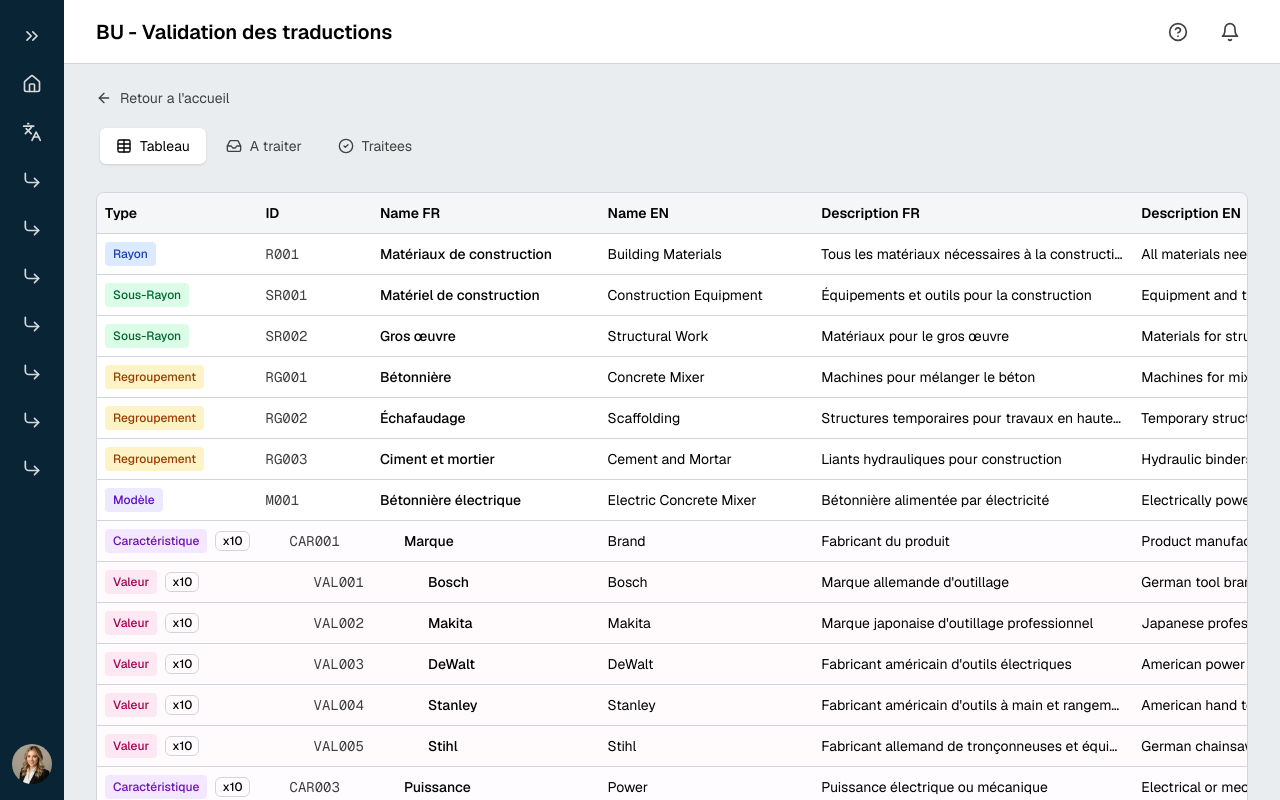
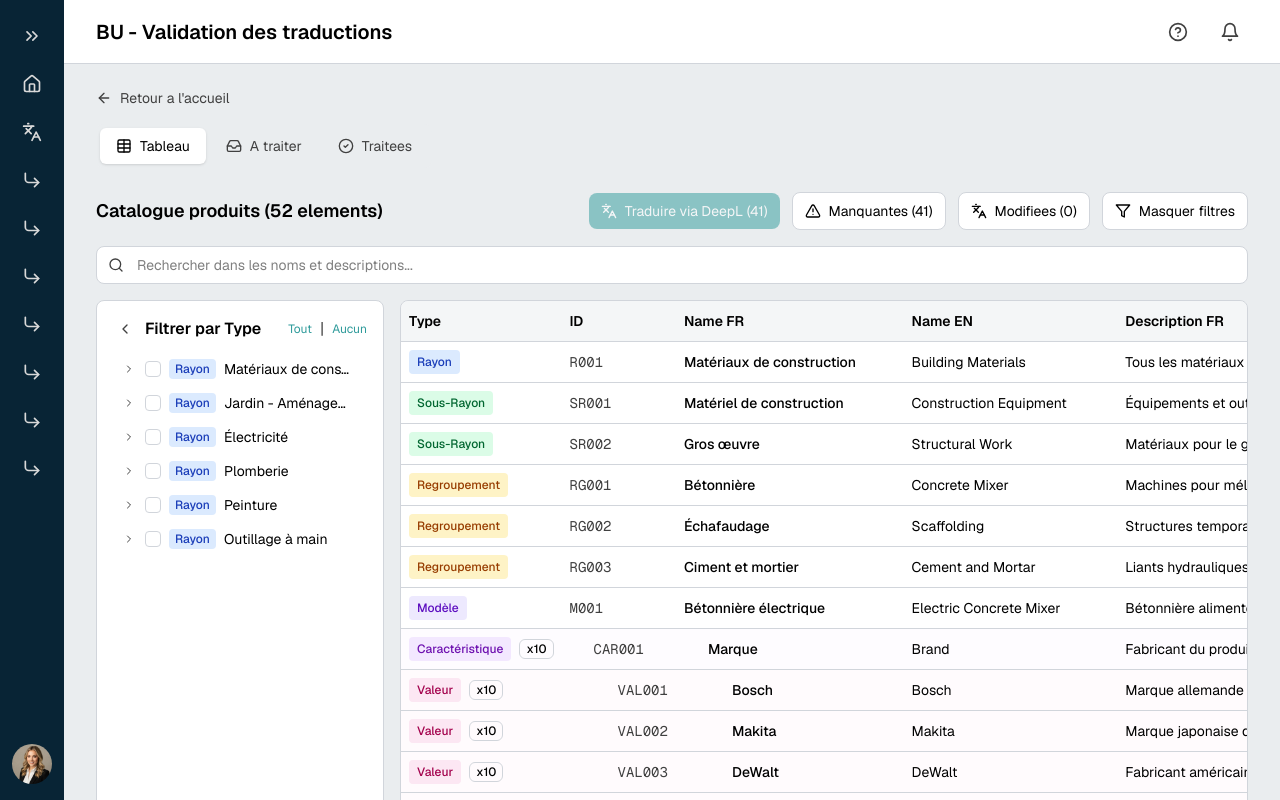
Before and after one commit to adrienlemoine35/V0-MimTranslateV2, a Next.js app: page /bu in a window 1280 px wide. Built offline with nearby package versions, Linux system fonts and the light colour scheme.

Commit message:
feat: update BU page to match Requester structure
Add dynamic counters, filters, search, modified button, and tab notifications

```diff
--- a/app/bu/page.tsx
+++ b/app/bu/page.tsx
@@ -8,13 +8,19 @@ import {
   Eye,
   FileText,
   Inbox,
-  Table
+  Table,
+  Filter,
+  AlertTriangle,
+  Languages,
+  Loader2,
+  Search
 } from "lucide-react"
 import { Sidebar } from "@/components/sidebar"
 import { Header } from "@/components/header"
 import { BURequestList } from "@/components/bu-request-list"
 import { BURequestReview } from "@/components/bu-request-review"
 import { RequesterTranslationTable } from "@/components/requester-translation-table"
+import { TypeFilterAccordion } from "@/components/type-filter-accordion"
 import { useToast } from "@/hooks/use-toast"
 import { Toaster } from "@/components/ui/toaster"
 import Link from "next/link"
@@ -28,7 +34,11 @@ import {
   type ValidationRequest,
   type ItemStatus
 } from "@/lib/validation-store"
-import { productDatabase } from "@/lib/product-database"
+import {
+  productDatabase,
+  buildCategoryTree,
+  getAllUnifiedItems
+} from "@/lib/product-database"
 
 type ViewTab = "pending" | "completed" | "normal"
 
@@ -37,6 +47,58 @@ export default function BUPage() {
   const [activeTab, setActiveTab] = useState<ViewTab>("normal")
   const [selectedRequestId, setSelectedRequestId] = useState<string | null>(null)
   const [refreshKey, setRefreshKey] = useState(0)
+  const [selectedIds, setSelectedIds] = useState<Set<string>>(new Set())
+  const [showFilter, setShowFilter] = useState(true)
+  const [isFilterCollapsed, setIsFilterCollapsed] = useState(false)
+  const [showMissingOnly, setShowMissingOnly] = useState(false)
+  const [searchQuery, setSearchQuery] = useState("")
+  const [showModifiedOnly, setShowModifiedOnly] = useState(false)
+
+  const categoryTree = useMemo(() => buildCategoryTree(), [])
+  const allUnifiedItems = useMemo(() => getAllUnifiedItems(), [])
+
+  // Helper to get all descendants of selected IDs
+  const getAllDescendantsOfSelected = useCallback(() => {
+    if (selectedIds.size === 0) return new Set<string>()
+
+    const result = new Set<string>(selectedIds)
+
+    productDatabase.forEach(item => {
+      let current = item
+      while (current && current.parentId) {
+        if (selectedIds.has(current.parentId)) {
+          result.add(item.id)
+          break
+        }
+        const parent = productDatabase.find(p => p.id === current!.parentId)
+        if (!parent) break
+        current = parent
+      }
+    })
+
+    return result
+  }, [selectedIds])
+
+  // Filtered data
+  const filteredData = useMemo(() => {
+    let data = [...productDatabase]
+
+    if (selectedIds.size > 0) {
+      const idsToShow = getAllDescendantsOfSelected()
+      data = data.filter(item => idsToShow.has(item.id))
+    }
+
+    return data
+  }, [selectedIds, getAllDescendantsOfSelected])
+
+  // Items with missing translations
+  const itemsMissingTranslations = useMemo(() => {
+    return allUnifiedItems.filter(item =>
+      (!item.nameFr && item.nameEn) || (!item.descriptionFr && item.descriptionEn)
+    )
+  }, [allUnifiedItems])
+
+  const missingTranslationsCount = itemsMissingTranslations.length
 
   // Get requests
   const pendingRequests = useMemo(() => {
@@ -167,11 +229,97 @@ export default function BUPage() {
                 >
                   <CheckCircle2 className="w-4 h-4" />
                   Traitees
+                  {completedRequests.length > 0 && (
+                    <span className="bg-green-600 text-white text-xs px-2 py-0.5 rounded-full">
+                      {completedRequests.length}
+                    </span>
+                  )}
                 </button>
               </div>
 
               {activeTab === "normal" ? (
-                <RequesterTranslationTable data={productDatabase} />
+                <>
+                  <div className="flex items-center justify-between mb-4">
+                    <div className="flex items-center gap-4">
+                      <h2 className="text-lg font-semibold text-foreground">
+                        Catalogue produits ({filteredData.length} elements)
+                      </h2>
+                    </div>
+                    <div className="flex items-center gap-3">
+                      <button
+                        disabled
+                        className="flex items-center gap-2 px-3 py-2 text-sm bg-primary text-primary-foreground rounded-lg opacity-50 cursor-not-allowed"
+                      >
+                        <Languages className="w-4 h-4" />
+                        Traduire via DeepL ({missingTranslationsCount})
+                      </button>
+                      <button
+                        onClick={() => setShowMissingOnly(!showMissingOnly)}
+                        className={`flex items-center gap-2 px-3 py-2 text-sm rounded-lg transition-colors ${
+                          showMissingOnly
+                            ? "bg-amber-500 text-white hover:bg-amber-600"
+                            : "bg-card border border-border hover:bg-muted"
+                        }`}
+                      >
+                        <AlertTriangle className="w-4 h-4" />
+                        Manquantes ({missingTranslationsCount})
+                      </button>
+                      <button
+                        onClick={() => setShowModifiedOnly(!showModifiedOnly)}
+                        className={`flex items-center gap-2 px-3 py-2 text-sm rounded-lg transition-colors ${
+                          showModifiedOnly
+                            ? "bg-blue-600 text-white hover:bg-blue-700"
+                            : "bg-card border border-border hover:bg-muted"
+                        }`}
+                      >
+                        <Languages className="w-4 h-4" />
+                        Modifiees (0)
+                      </button>
+                      <button
+                        onClick={() => setShowFilter(!showFilter)}
+                        className="flex items-center gap-2 px-3 py-2 text-sm bg-card border border-border rounded-lg hover:bg-muted transition-colors"
+                      >
+                        <Filter className="w-4 h-4" />
+                        {showFilter ? "Masquer filtres" : "Afficher filtres"}
+                      </button>
+                    </div>
+                  </div>
+
+                  <div className="mb-4">
+                    <div className="relative">
+                      <Search className="absolute left-3 top-1/2 -translate-y-1/2 w-4 h-4 text-muted-foreground" />
+                      <input
+                        type="text"
+                        placeholder="Rechercher dans les noms et descriptions..."
+                        value={searchQuery}
+                        onChange={(e) => setSearchQuery(e.target.value)}
+                        className="w-full pl-10 pr-4 py-2 bg-card border border-border rounded-lg text-sm focus:outline-none focus:ring-2 focus:ring-primary"
+                      />
+                    </div>
+                  </div>
+
+                  <div className="flex gap-4">
+                    {showFilter && (
+                      <TypeFilterAccordion
+                        categoryTree={categoryTree}
+                        selectedIds={selectedIds}
+                        onSelectionChange={setSelectedIds}
+                        isCollapsed={isFilterCollapsed}
+                        onToggleCollapse={() => setIsFilterCollapsed(!isFilterCollapsed)}
+                      />
+                    )}
+
+                    <div className="flex-1 min-w-0 overflow-auto">
+                      <RequesterTranslationTable
+                        data={filteredData}
+                        selectedIds={selectedIds}
+                        showMissingOnly={showMissingOnly}
+                        showModifiedOnly={showModifiedOnly}
+                        searchQuery={searchQuery}
+                      />
+                    </div>
+                  </div>
+                </>
               ) : activeTab === "pending" ? (
                 <BURequestList
                   requests={pendingRequests}
```
